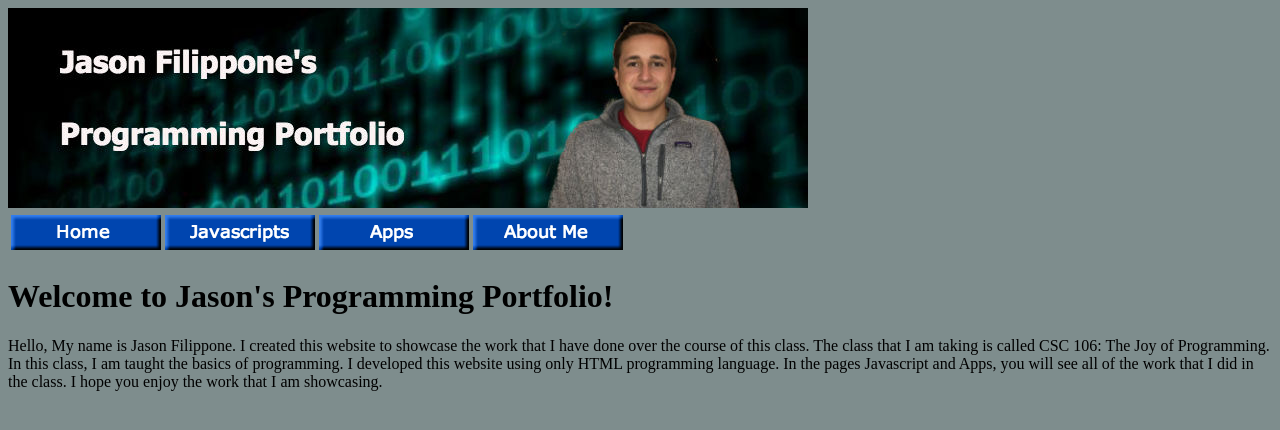
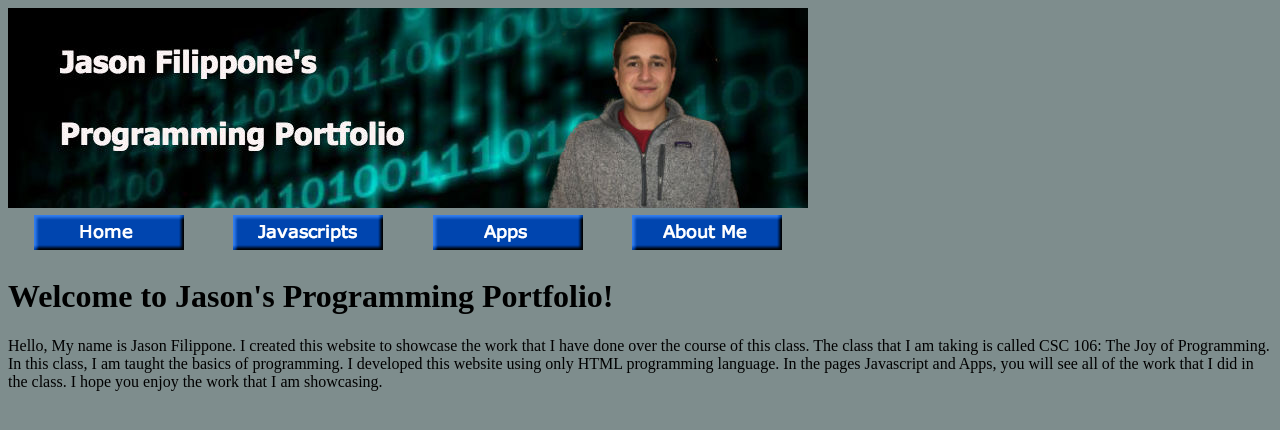
Before and after one commit to jasonfilippone/jasonfilippone.github.io, a plain HTML site: page index.html in a window 1280 px wide. Drawn offline with Linux system fonts and the light colour scheme.

Commit message:
Update index.html

```diff
--- a/index.html
+++ b/index.html
@@ -7,7 +7,7 @@
     </head>
     <body>
         <img src="myBanner.jpg">
-            <table id="nav-table">
+            <table class="nav-td">
             <thead>
                 <tr>
                     <th> <a href="index.html"><img src="home button.png"> </a> </th>
```
